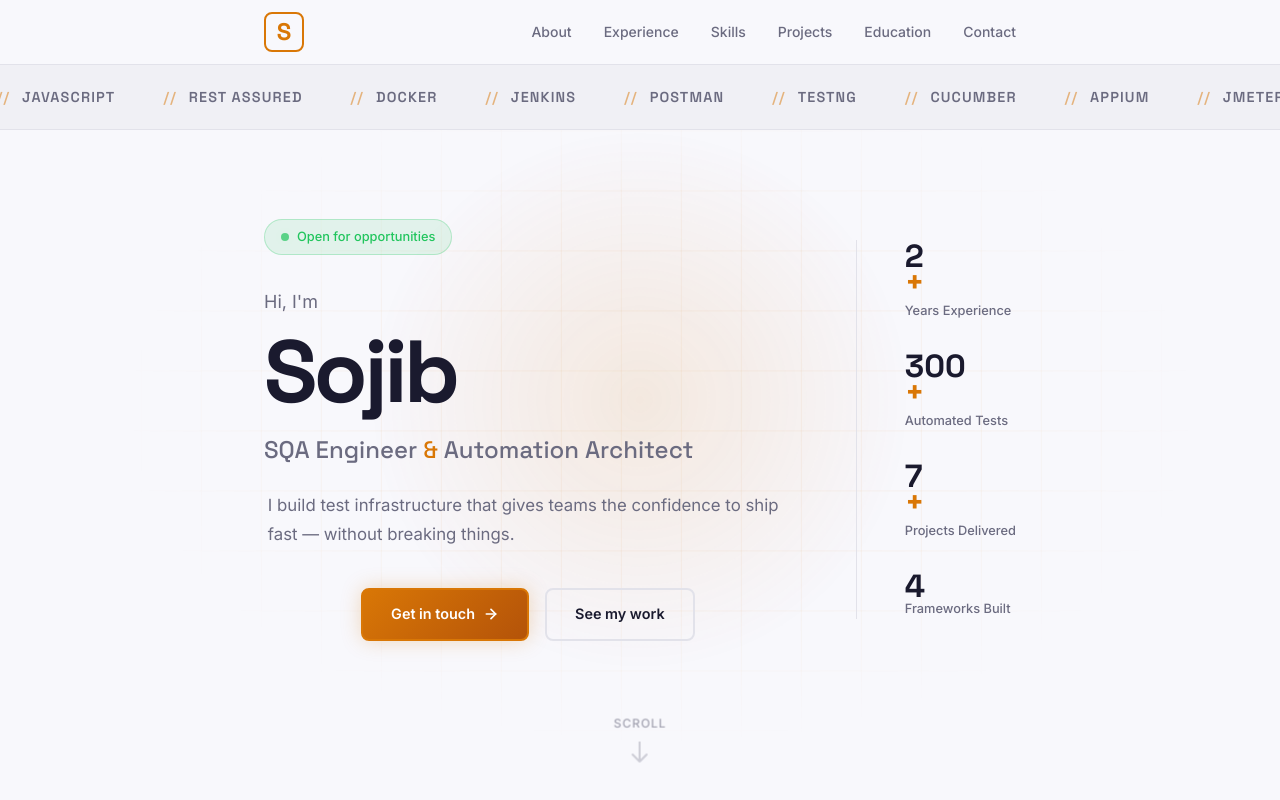
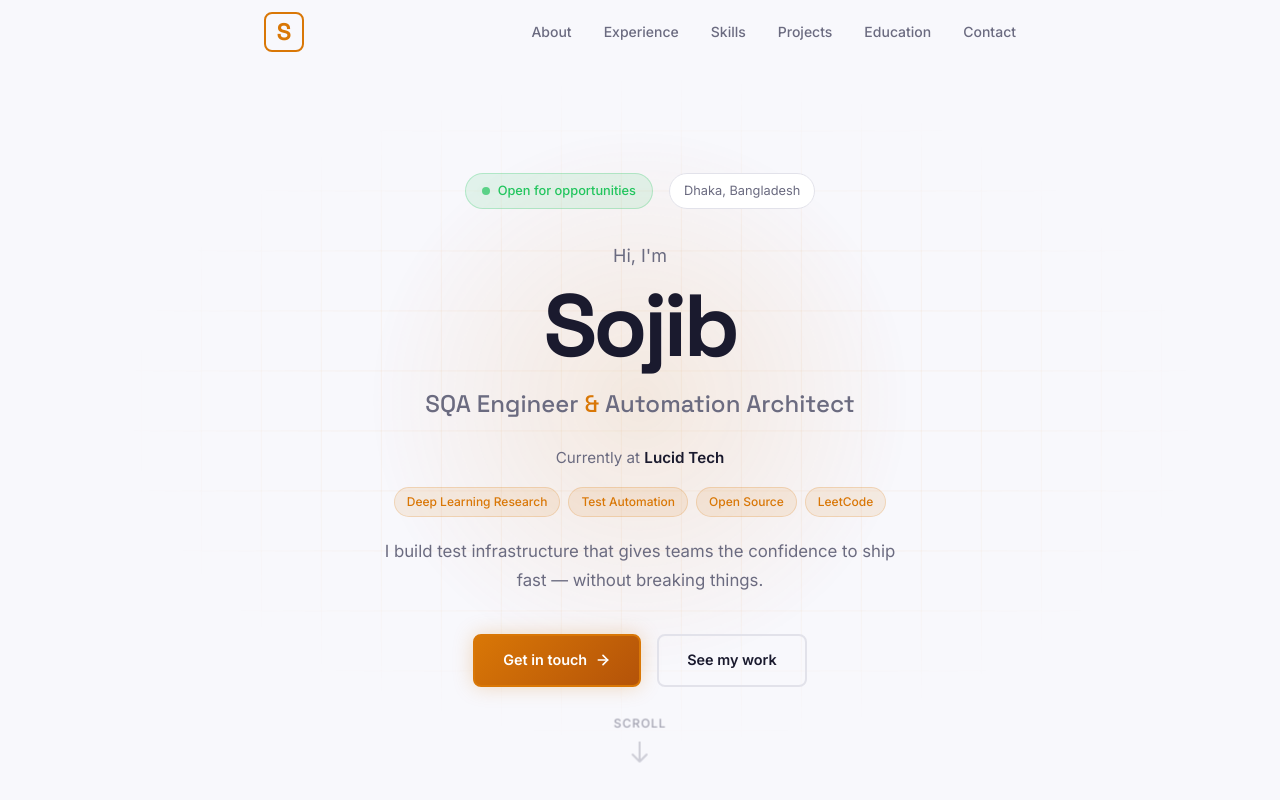
Before and after one commit to sojib96/portfolio, a plain HTML site: page index.html in a window 1280 px wide. Shown: the top 800 px of the page. Drawn offline with Linux system fonts and the light colour scheme.

Commit message:
redesign: centered hero with personal elements — location, current role, interest tags

```diff
--- a/index.html
+++ b/index.html
@@ -33,40 +33,29 @@
     </nav>
   </header>
 
-  <div class="top-marquee" aria-hidden="true">
-    <div class="marquee-track">
-      <div class="marquee-content">
-        <span>Playwright</span><span>Selenium</span><span>Java</span><span>Python</span>
-        <span>JavaScript</span><span>REST Assured</span><span>Docker</span><span>Jenkins</span>
-        <span>Postman</span><span>TestNG</span><span>Cucumber</span><span>Appium</span>
-        <span>JMeter</span><span>Allure</span><span>MySQL</span><span>Git</span>
-        <span>BrowserStack</span><span>Maven</span>
-      </div>
-      <div class="marquee-content">
-        <span>Playwright</span><span>Selenium</span><span>Java</span><span>Python</span>
-        <span>JavaScript</span><span>REST Assured</span><span>Docker</span><span>Jenkins</span>
-        <span>Postman</span><span>TestNG</span><span>Cucumber</span><span>Appium</span>
-        <span>JMeter</span><span>Allure</span><span>MySQL</span><span>Git</span>
-        <span>BrowserStack</span><span>Maven</span>
-      </div>
-    </div>
-  </div>
-
   <main>
     <!-- HERO -->
     <section id="hero" class="hero">
       <div class="hero-bg-grid" aria-hidden="true"></div>
       <div class="hero-glow" aria-hidden="true"></div>
-
-      <div class="hero-inner container">
-        <div class="hero-main reveal">
+      <div class="hero-content container reveal">
+        <div class="hero-meta">
           <div class="status-badge">
             <span class="pulse-dot"></span>
             Open for opportunities
           </div>
+          <span class="hero-location">Dhaka, Bangladesh</span>
+        </div>
         <p class="hero-greeting">Hi, I'm</p>
         <h1>Sojib</h1>
         <p class="hero-title">SQA Engineer <span class="accent">&amp;</span> Automation Architect</p>
+        <p class="hero-current">Currently at <strong>Lucid Tech</strong></p>
+        <div class="hero-interests">
+          <span>Deep Learning Research</span>
+          <span>Test Automation</span>
+          <span>Open Source</span>
+          <span>LeetCode</span>
+        </div>
         <p class="hero-desc">I build test infrastructure that gives teams the confidence to ship fast — without breaking things.</p>
         <div class="hero-actions">
           <a href="#contact" class="btn btn-primary">
@@ -76,30 +65,6 @@
           <a href="#projects" class="btn btn-outline">See my work</a>
         </div>
       </div>
-        <div class="hero-stats reveal">
-          <div class="hero-stat">
-            <span class="hero-stat-number" data-target="2">0</span>
-            <span class="hero-stat-suffix">+</span>
-            <span class="hero-stat-label">Years Experience</span>
-          </div>
-          <div class="hero-stat">
-            <span class="hero-stat-number" data-target="300">0</span>
-            <span class="hero-stat-suffix">+</span>
-            <span class="hero-stat-label">Automated Tests</span>
-          </div>
-          <div class="hero-stat">
-            <span class="hero-stat-number" data-target="7">0</span>
-            <span class="hero-stat-suffix">+</span>
-            <span class="hero-stat-label">Projects Delivered</span>
-          </div>
-          <div class="hero-stat">
-            <span class="hero-stat-number" data-target="4">0</span>
-            <span class="hero-stat-suffix"></span>
-            <span class="hero-stat-label">Frameworks Built</span>
-          </div>
-        </div>
-      </div>
-
       <div class="scroll-indicator" aria-hidden="true">
         <span>Scroll</span>
         <svg width="16" height="24" viewBox="0 0 16 24" fill="none">
--- a/script.js
+++ b/script.js
@@ -48,44 +48,6 @@ const revealObserver = new IntersectionObserver((entries) => {
 
 revealElements.forEach(el => revealObserver.observe(el));
 
-/* ===== STAT COUNTER ===== */
-const statNumbers = document.querySelectorAll('.hero-stat-number');
-
-const counterObserver = new IntersectionObserver((entries) => {
-  entries.forEach(entry => {
-    if (entry.isIntersecting) {
-      const el = entry.target;
-      const target = parseInt(el.getAttribute('data-target'), 10);
-      animateCounter(el, target);
-      counterObserver.unobserve(el);
-    }
-  });
-}, { threshold: 0.5 });
-
-statNumbers.forEach(el => counterObserver.observe(el));
-
-function animateCounter(el, target) {
-  const duration = 2000;
-  const start = performance.now();
-
-  function update(currentTime) {
-    const elapsed = currentTime - start;
-    const progress = Math.min(elapsed / duration, 1);
-    // Ease-out cubic
-    const eased = 1 - Math.pow(1 - progress, 3);
-    const current = Math.floor(eased * target);
-    el.textContent = current;
-
-    if (progress < 1) {
-      requestAnimationFrame(update);
-    } else {
-      el.textContent = target;
-    }
-  }
-
-  requestAnimationFrame(update);
-}
-
 /* ===== SMOOTH SCROLL for anchor links (fallback) ===== */
 document.querySelectorAll('a[href^="#"]').forEach(anchor => {
   anchor.addEventListener('click', function (e) {
--- a/styles.css
+++ b/styles.css
@@ -281,60 +281,31 @@ ul {
   50% { opacity: 1; transform: translate(-50%, -50%) scale(1.15); }
 }
 
-.hero-inner {
+.hero-content {
   position: relative;
   z-index: 1;
+  text-align: center;
+  max-width: 680px;
+}
+
+.hero-meta {
   display: flex;
   align-items: center;
-  gap: 64px;
-  width: 100%;
+  justify-content: center;
+  gap: 16px;
+  margin-bottom: 32px;
+  flex-wrap: wrap;
 }
 
-.hero-main {
-  flex: 1;
-  min-width: 0;
+.hero-location {
+  font-size: 0.8rem;
+  color: var(--text-muted);
+  padding: 6px 14px;
+  background: var(--surface);
+  border: 1px solid var(--border);
+  border-radius: 100px;
 }
 
-.hero-stats {
-  flex-shrink: 0;
-  display: flex;
-  flex-direction: column;
-  gap: 28px;
-  padding-left: 48px;
-  border-left: 1px solid var(--border);
-}
-
-.hero-stat {
-  display: flex;
-  flex-direction: column;
-  align-items: flex-start;
-  gap: 2px;
-}
-
-.hero-stat-number {
-  font-family: var(--font-display);
-  font-size: 2rem;
-  font-weight: 700;
-  color: var(--text);
-  line-height: 1;
-}
-
-.hero-stat-suffix {
-  font-family: var(--font-display);
-  font-size: 2rem;
-  font-weight: 700;
-  color: var(--accent);
-  line-height: 1;
-  margin-top: -8px;
-}
-
-.hero-stat-label {
-  font-size: 0.8rem;
-  color: var(--text-muted);
-  font-weight: 500;
-}
-
-/* Status badge */
 .status-badge {
   display: inline-flex;
   align-items: center;
@@ -346,8 +317,40 @@ ul {
   border: 1px solid rgba(34, 197, 94, 0.25);
   border-radius: 100px;
   padding: 6px 16px;
-  margin-bottom: 32px;
+  margin-bottom: 0;
 }
+
+.hero-current {
+  font-size: 0.95rem;
+  color: var(--text-muted);
+  margin-bottom: 16px;
+}
+
+.hero-current strong {
+  color: var(--text);
+  font-weight: 600;
+}
+
+.hero-interests {
+  display: flex;
+  align-items: center;
+  justify-content: center;
+  gap: 8px;
+  flex-wrap: wrap;
+  margin-bottom: 20px;
+}
+
+.hero-interests span {
+  font-size: 0.75rem;
+  color: var(--accent);
+  background: var(--accent-dim);
+  padding: 4px 12px;
+  border-radius: 100px;
+  border: 1px solid rgba(217, 119, 6, 0.2);
+  font-weight: 500;
+}
+
+
 
 .pulse-dot {
   width: 8px;
@@ -473,61 +476,6 @@ ul {
 @keyframes scroll-arrow {
   0%, 100% { opacity: 1; }
   50% { opacity: 0.3; }
-}
-
-/* ===== TECH MARQUEE ===== */
-.tech-marquee-section,
-.top-marquee {
-  width: 100%;
-  background: var(--bg-alt);
-  border-top: 1px solid var(--border);
-  border-bottom: 1px solid var(--border);
-  padding: 20px 0;
-  overflow: hidden;
-}
-
-.top-marquee {
-  position: fixed;
-  top: var(--header-h);
-  left: 0;
-  z-index: 99;
-  border-top: 1px solid var(--border);
-}
-
-.marquee-track {
-  display: flex;
-  width: fit-content;
-  animation: marquee-scroll 30s linear infinite;
-}
-
-.marquee-content {
-  display: flex;
-  align-items: center;
-  gap: 48px;
-  padding: 0 24px;
-  white-space: nowrap;
-}
-
-.marquee-content span {
-  font-family: var(--font-display);
-  font-size: 0.9rem;
-  font-weight: 600;
-  color: var(--text-muted);
-  text-transform: uppercase;
-  letter-spacing: 0.08em;
-  position: relative;
-}
-
-.marquee-content span::before {
-  content: '//';
-  color: var(--accent);
-  margin-right: 12px;
-  opacity: 0.5;
-}
-
-@keyframes marquee-scroll {
-  0% { transform: translateX(0); }
-  100% { transform: translateX(-50%); }
 }
 
 /* ===== ABOUT ===== */
@@ -983,32 +931,6 @@ ul {
     display: block;
   }
 
-  .hero-inner {
-    flex-direction: column;
-    gap: 40px;
-  }
-
-  .hero-stats {
-    flex-direction: row;
-    flex-wrap: wrap;
-    gap: 20px;
-    padding-left: 0;
-    border-left: none;
-    padding-top: 24px;
-    border-top: 1px solid var(--border);
-    width: 100%;
-  }
-
-  .hero-stat {
-    flex: 1;
-    min-width: 100px;
-    align-items: center;
-  }
-
-  .top-marquee {
-    padding: 14px 0;
-  }
-
   .edu-extra {
     grid-template-columns: 1fr;
   }
@@ -1023,12 +945,7 @@ ul {
 }
 
 @media (max-width: 480px) {
-  .hero-stat-number,
-  .hero-stat-suffix {
-    font-size: 1.5rem;
-  }
-
-  .hero-stat-label {
-    font-size: 0.7rem;
+  .hero-content {
+    max-width: 100%;
   }
 }
```
Lines whose indentation alone changed are shown as unchanged.
